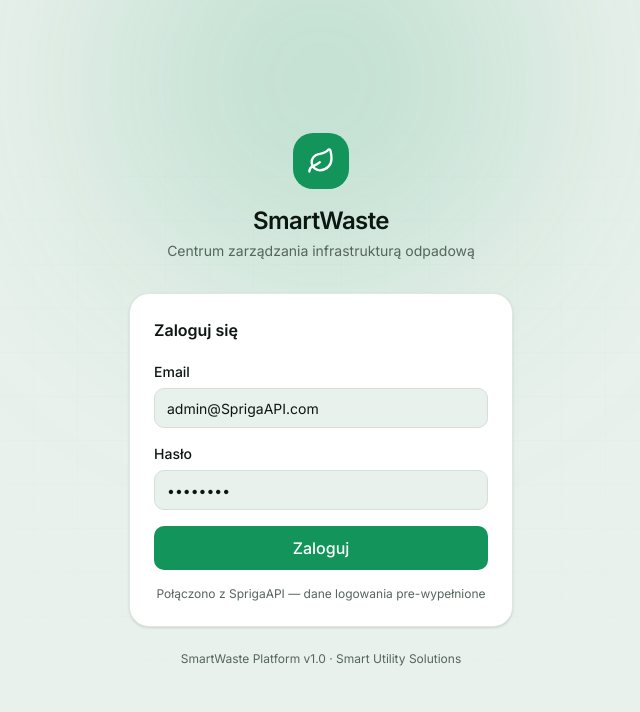
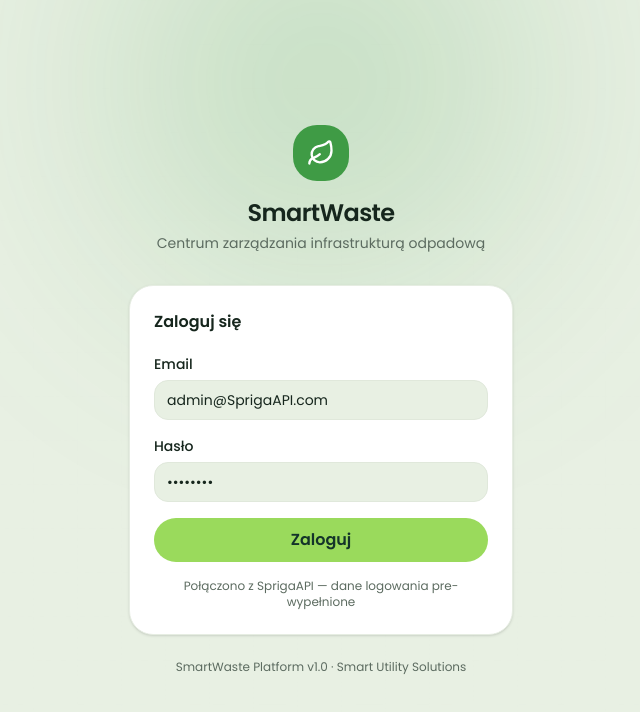
Before and after one commit to patrycjalobodzinska/smietniki, a Next.js app: page /login in a window 1280 px wide. Shown: the top 712 px of the page, without its empty margins (319-959 px from the left). Built offline with nearby package versions, Linux system fonts and the light colour scheme; no server answers.

Commit message:
Redesign UI (soft-green, Poppins, icon-rail) + usunięcie przycisku Generuj trasę

```diff
--- a/app/(dashboard)/trasy/page.tsx
+++ b/app/(dashboard)/trasy/page.tsx
@@ -2,12 +2,11 @@
 
 import { useState } from "react";
 import { useRouter } from "next/navigation";
-import { Sparkles, MapPin, Clock, Gauge } from "lucide-react";
+import { MapPin, Clock, Gauge } from "lucide-react";
 import { PageHeader } from "@/components/layout/page-header";
-import { Button, Tabs, DataTable, type Column } from "@/components/ui";
+import { Tabs, DataTable, type Column } from "@/components/ui";
 import { RouteStatusBadge } from "@/components/domain/badges";
-import { useRoutes, useOptimizeRoute } from "@/lib/api/hooks/use-operations";
-import { useStations } from "@/lib/api/hooks/use-infrastructure";
+import { useRoutes } from "@/lib/api/hooks/use-operations";
 import type { CollectionRoute, RouteStatus } from "@/lib/types";
 import { formatDate } from "@/lib/utils/format";
 
@@ -55,20 +54,12 @@ export default function RoutesPage() {
   const router = useRouter();
   const [status, setStatus] = useState<RouteStatus | "all">("all");
   const { data, isLoading } = useRoutes({ status });
-  const { data: stations } = useStations();
-  const optimize = useOptimizeRoute();
-
-  const handleOptimize = () => {
-    const ids = (stations ?? []).filter((s) => (s.avgFillLevel ?? 0) >= 70).map((s) => s.id);
-    optimize.mutate(ids, { onSuccess: (route) => router.push(`/trasy/${route.id}`) });
-  };
 
   return (
     <div className="space-y-4">
       <PageHeader
         title="Trasy PGK"
         description="Planowanie i optymalizacja tras odbioru odpadów."
-        actions={<Button onClick={handleOptimize} loading={optimize.isPending}><Sparkles /> Generuj trasę</Button>}
       />
       <Tabs items={TABS} value={status} onValueChange={(v) => setStatus(v as RouteStatus | "all")} />
       <DataTable columns={columns} data={data} rowKey={(r) => r.id} loading={isLoading} onRowClick={(r) => router.push(`/trasy/${r.id}`)} emptyTitle="Brak tras" />
--- a/app/globals.css
+++ b/app/globals.css
@@ -12,70 +12,85 @@
 /*  Light is the default theme; dark is a first-class counterpart.      */
 /* ------------------------------------------------------------------ */
 
-/* ---- LIGHT (default) — modern frosted glass ---- */
+/* ---- LIGHT (default) — soft green, flat rounded cards ---- */
 :root {
-  --radius: 1rem; /* 16px — airy, modern cards */
+  --radius: 1.25rem; /* 20px — chunky, friendly cards */
 
-  /* Base surfaces sit under translucent glass; kept bright + faintly minty. */
-  --background: #e9f1ec;
-  --background-secondary: #eef4f0;
+  /* Soft mint page, solid white cards. */
+  --background: #e8f0e3;
+  --background-secondary: #eef4ea;
   --card: #ffffff;
-  --card-foreground: #0c1712;
-  --surface-hover: #e4eee8;
+  --card-foreground: #16261d;
+  --surface-hover: #eef4ea;
   --popover: #ffffff;
-  --popover-foreground: #0c1712;
+  --popover-foreground: #16261d;
 
-  --foreground: #0c1712;
-  --muted: #eef4f0;
-  --muted-foreground: #55655c;
-  --border: #dde8e2;
-  --input: #d3e0d9;
-  --ring: #1e8e5a;
+  --foreground: #16261d;
+  --muted: #f1f5ee;
+  --muted-foreground: #5c6b60;
+  --border: #e6ede2;
+  --input: #e0e8db;
+  --ring: #57b23e;
 
-  --primary: #12945a;
-  --primary-hover: #0f7d4c;
+  /* Readable brand green (text, links, icons). */
+  --primary: #3f9b45;
+  --primary-hover: #368a3c;
   --primary-foreground: #ffffff;
-  --secondary: #e7efe9;
-  --secondary-foreground: #14231b;
-  --accent: #dcf3e6;
-  --accent-foreground: #10603c;
 
-  --success: #1e8e5a;
+  /* Bright pastel lime accent (CTAs, active nav, chart highlight). */
+  --lime: #9ada5c;
+  --lime-foreground: #14342a;
+  /* Dark forest (logo, dark bars, secondary two-tone). */
+  --forest: #16342a;
+  --forest-foreground: #eaf3e2;
+  /* Coral (destructive / logout). */
+  --coral: #e8613c;
+  --coral-foreground: #ffffff;
+
+  --secondary: #eef4ea;
+  --secondary-foreground: #16261d;
+  --accent: #e6f4d8;
+  --accent-foreground: #2e5d1f;
+
+  --success: #3f9b45;
   --success-foreground: #ffffff;
   --warning: #b7891a;
   --warning-foreground: #ffffff;
-  --danger: #d33f3f;
+  --danger: #e8613c;
   --danger-foreground: #ffffff;
   --info: #2596c9;
   --info-foreground: #ffffff;
-  --neutral: #6b7280;
+  --neutral: #7c8a80;
 
-  /* Bin fill-level scale (spec §21.4) */
-  --fill-low: #1e8e5a;
+  /* Bin fill-level scale */
+  --fill-low: #3f9b45;
   --fill-mid: #d1a417;
   --fill-high: #e07b1a;
-  --fill-critical: #d33f3f;
-  --fill-none: #9aa8a0;
+  --fill-critical: #e8613c;
+  --fill-none: #b6c2b0;
 
-  /* Chart series (spec §21.8): green, mint, yellow, orange, red, gray */
-  --chart-1: #12945a;
-  --chart-2: #39a96b;
-  --chart-3: #d1a417;
+  /* Chart series: green, lime, forest, orange, red, light sage */
+  --chart-1: #3f9b45;
+  --chart-2: #9ada5c;
+  --chart-3: #16342a;
   --chart-4: #e07b1a;
-  --chart-5: #d33f3f;
-  --chart-6: #6b7280;
+  --chart-5: #e8613c;
+  --chart-6: #cbd8c4;
 
-  /* Frosted glass */
-  --glass-bg: rgba(255, 255, 255, 0.55);
-  --glass-bg-strong: rgba(255, 255, 255, 0.74);
-  --glass-border: rgba(255, 255, 255, 0.7);
-  --glass-shadow: 0 10px 34px -14px rgba(14, 60, 38, 0.22);
-  --glass-blur: 18px;
+  /* Soft card shadow. */
+  --shadow-soft: 0 1px 2px rgba(16, 40, 28, 0.04), 0 12px 30px -20px rgba(16, 50, 34, 0.28);
 
-  /* Decorative ambient glows behind the glass. */
-  --glow-1: rgba(57, 169, 107, 0.28);
-  --glow-2: rgba(30, 142, 90, 0.2);
-  --glow-3: rgba(155, 231, 178, 0.35);
+  /* Legacy glass tokens (kept for any leftover .glass usage). */
+  --glass-bg: #ffffff;
+  --glass-bg-strong: #ffffff;
+  --glass-border: var(--border);
+  --glass-shadow: var(--shadow-soft);
+  --glass-blur: 0px;
+
+  /* Ambient page tint (mint top-left, pale-yellow top-right). */
+  --glow-1: rgba(190, 222, 150, 0.4);
+  --glow-2: rgba(232, 224, 170, 0.32);
+  --glow-3: rgba(155, 210, 120, 0.22);
 }
 
 /* ---- DARK (first-class counterpart) ---- */
@@ -95,9 +110,17 @@
   --input: #223229;
   --ring: #39a96b;
 
-  --primary: #1e8e5a;
-  --primary-hover: #39a96b;
-  --primary-foreground: #f2f7f4;
+  --primary: #6bbf4b;
+  --primary-hover: #7ccf5a;
+  --primary-foreground: #0b1410;
+
+  --lime: #9ada5c;
+  --lime-foreground: #0b1410;
+  --forest: #0f2118;
+  --forest-foreground: #eaf3e2;
+  --coral: #e8613c;
+  --coral-foreground: #ffffff;
+
   --secondary: #17261e;
   --secondary-foreground: #f2f7f4;
   --accent: #17261e;
@@ -126,11 +149,12 @@
   --chart-5: #eb5757;
   --chart-6: #7d9085;
 
-  --glass-bg: rgba(19, 32, 25, 0.55);
-  --glass-bg-strong: rgba(19, 32, 25, 0.74);
-  --glass-border: rgba(255, 255, 255, 0.08);
-  --glass-shadow: 0 12px 36px -14px rgba(0, 0, 0, 0.55);
-  --glass-blur: 18px;
+  --shadow-soft: 0 1px 2px rgba(0, 0, 0, 0.3), 0 12px 36px -18px rgba(0, 0, 0, 0.6);
+  --glass-bg: var(--card);
+  --glass-bg-strong: var(--card);
+  --glass-border: var(--border);
+  --glass-shadow: var(--shadow-soft);
+  --glass-blur: 0px;
 
   --glow-1: rgba(57, 169, 107, 0.16);
   --glow-2: rgba(30, 142, 90, 0.12);
@@ -157,6 +181,12 @@
   --color-primary: var(--primary);
   --color-primary-hover: var(--primary-hover);
   --color-primary-foreground: var(--primary-foreground);
+  --color-lime: var(--lime);
+  --color-lime-foreground: var(--lime-foreground);
+  --color-forest: var(--forest);
+  --color-forest-foreground: var(--forest-foreground);
+  --color-coral: var(--coral);
+  --color-coral-foreground: var(--coral-foreground);
   --color-secondary: var(--secondary);
   --color-secondary-foreground: var(--secondary-foreground);
   --color-accent: var(--accent);
@@ -200,12 +230,12 @@
     border-color: var(--color-border);
   }
   body {
-    /* Ambient green glows behind the frosted UI (fixed so they don't scroll). */
+    /* Soft mint page with a faint mint→pale-yellow tint at the top corners. */
     background-color: var(--color-background);
     background-image:
-      radial-gradient(1100px 620px at 12% -12%, var(--glow-1), transparent 60%),
-      radial-gradient(920px 520px at 92% 4%, var(--glow-2), transparent 55%),
-      radial-gradient(760px 700px at 78% 108%, var(--glow-3), transparent 60%);
+      radial-gradient(1200px 700px at 0% 0%, var(--glow-1), transparent 55%),
+      radial-gradient(1000px 700px at 100% 0%, var(--glow-2), transparent 55%),
+      radial-gradient(800px 800px at 100% 100%, var(--glow-3), transparent 60%);
     background-attachment: fixed;
     background-repeat: no-repeat;
     color: var(--color-foreground);
--- a/app/layout.tsx
+++ b/app/layout.tsx
@@ -1,10 +1,14 @@
 import type { Metadata } from "next";
-import { Inter, Geist_Mono } from "next/font/google";
+import { Poppins, Geist_Mono } from "next/font/google";
 import "./globals.css";
 import "leaflet/dist/leaflet.css";
 import { Providers } from "./providers";
 
-const inter = Inter({ variable: "--font-inter", subsets: ["latin", "latin-ext"] });
+const inter = Poppins({
+  variable: "--font-inter",
+  weight: ["400", "500", "600", "700"],
+  subsets: ["latin", "latin-ext"],
+});
 const geistMono = Geist_Mono({ variable: "--font-geist-mono", subsets: ["latin"] });
 
 export const metadata: Metadata = {
--- a/components/ui/button.tsx
+++ b/components/ui/button.tsx
@@ -3,19 +3,19 @@ import { Loader2 } from "lucide-react";
 import { cn } from "@/lib/utils/cn";
 
 export const buttonVariants = cva(
-  "inline-flex items-center justify-center gap-2 whitespace-nowrap rounded-md font-medium transition-colors disabled:pointer-events-none disabled:opacity-50 [&_svg]:size-4 [&_svg]:shrink-0",
+  "inline-flex items-center justify-center gap-2 whitespace-nowrap rounded-full font-semibold transition-colors disabled:pointer-events-none disabled:opacity-50 [&_svg]:size-4 [&_svg]:shrink-0",
   {
     variants: {
       variant: {
-        primary: "bg-primary text-primary-foreground hover:bg-primary/90",
+        primary: "bg-lime text-lime-foreground hover:bg-lime/85",
         secondary: "bg-secondary text-secondary-foreground hover:bg-secondary/80",
-        outline: "border border-input bg-transparent hover:bg-accent hover:text-accent-foreground",
-        ghost: "hover:bg-accent hover:text-accent-foreground",
-        danger: "bg-danger text-danger-foreground hover:bg-danger/90",
+        outline: "border border-border bg-card hover:bg-surface-hover",
+        ghost: "hover:bg-surface-hover hover:text-foreground",
+        danger: "bg-coral text-coral-foreground hover:bg-coral/90",
       },
       size: {
-        sm: "h-8 px-3 text-sm",
-        md: "h-10 px-4 text-sm",
+        sm: "h-9 px-4 text-sm",
+        md: "h-10 px-5 text-sm",
         lg: "h-11 px-6 text-base",
         icon: "size-10",
       },
--- a/components/ui/card.tsx
+++ b/components/ui/card.tsx
@@ -4,7 +4,7 @@ export function Card({ className, ...props }: React.HTMLAttributes<HTMLDivElemen
   return (
     <div
       className={cn(
-        "glass rounded-2xl text-card-foreground",
+        "rounded-3xl border border-border bg-card text-card-foreground shadow-[var(--shadow-soft)]",
         className,
       )}
       {...props}
--- a/components/ui/stat-card.tsx
+++ b/components/ui/stat-card.tsx
@@ -14,10 +14,10 @@ export interface StatCardProps {
 }
 
 const TONE: Record<NonNullable<StatCardProps["tone"]>, string> = {
-  default: "bg-primary/10 text-primary",
+  default: "bg-lime/50 text-forest",
   success: "bg-success/12 text-success",
   warning: "bg-warning/15 text-warning-foreground",
-  danger: "bg-danger/12 text-danger",
+  danger: "bg-coral/15 text-coral",
 };
 
 export function StatCard({
```
Also changed, not shown: components/layout/sidebar.tsx (+43 -54 lines), components/layout/topbar.tsx (+15 -10 lines).
